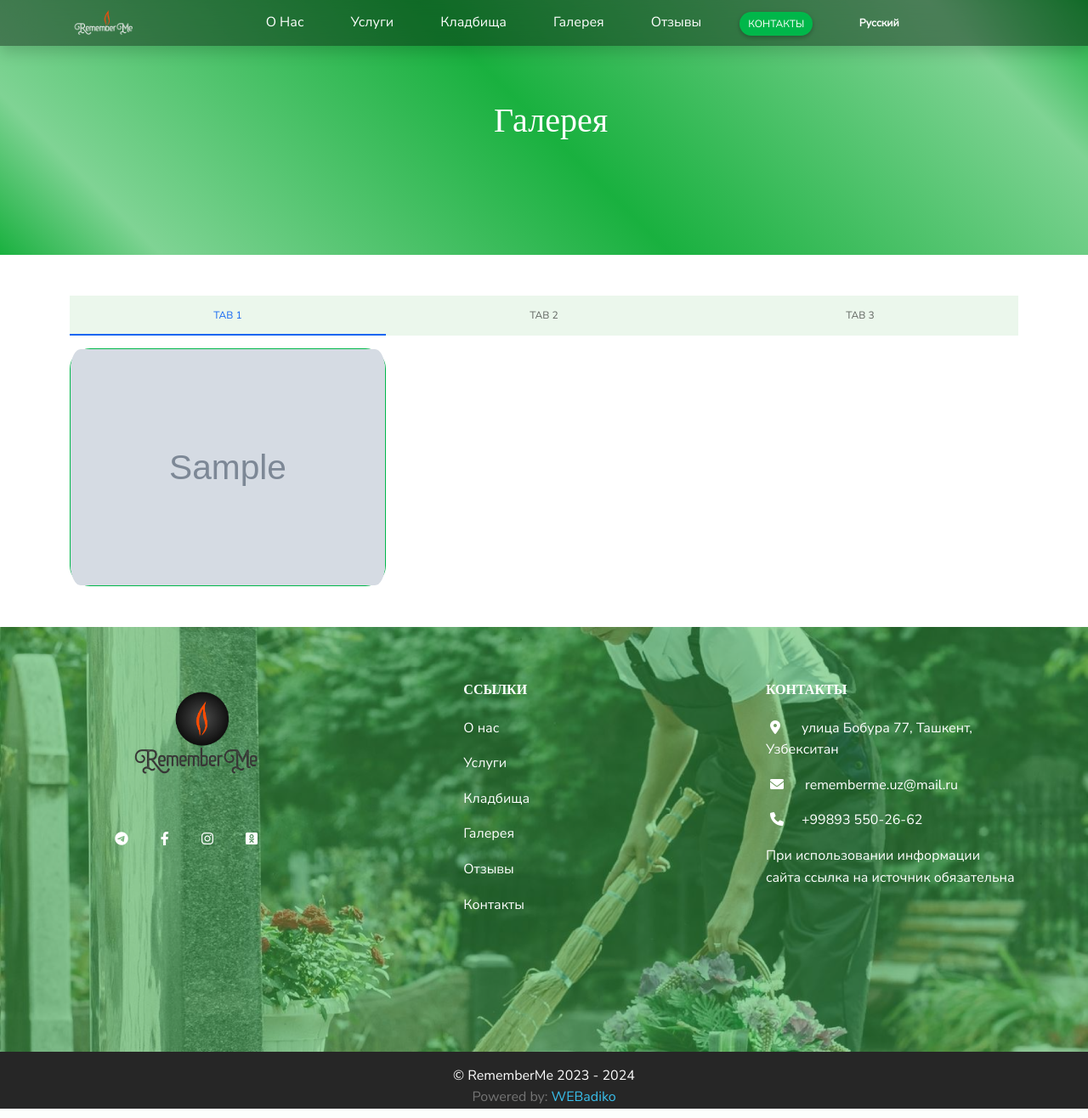
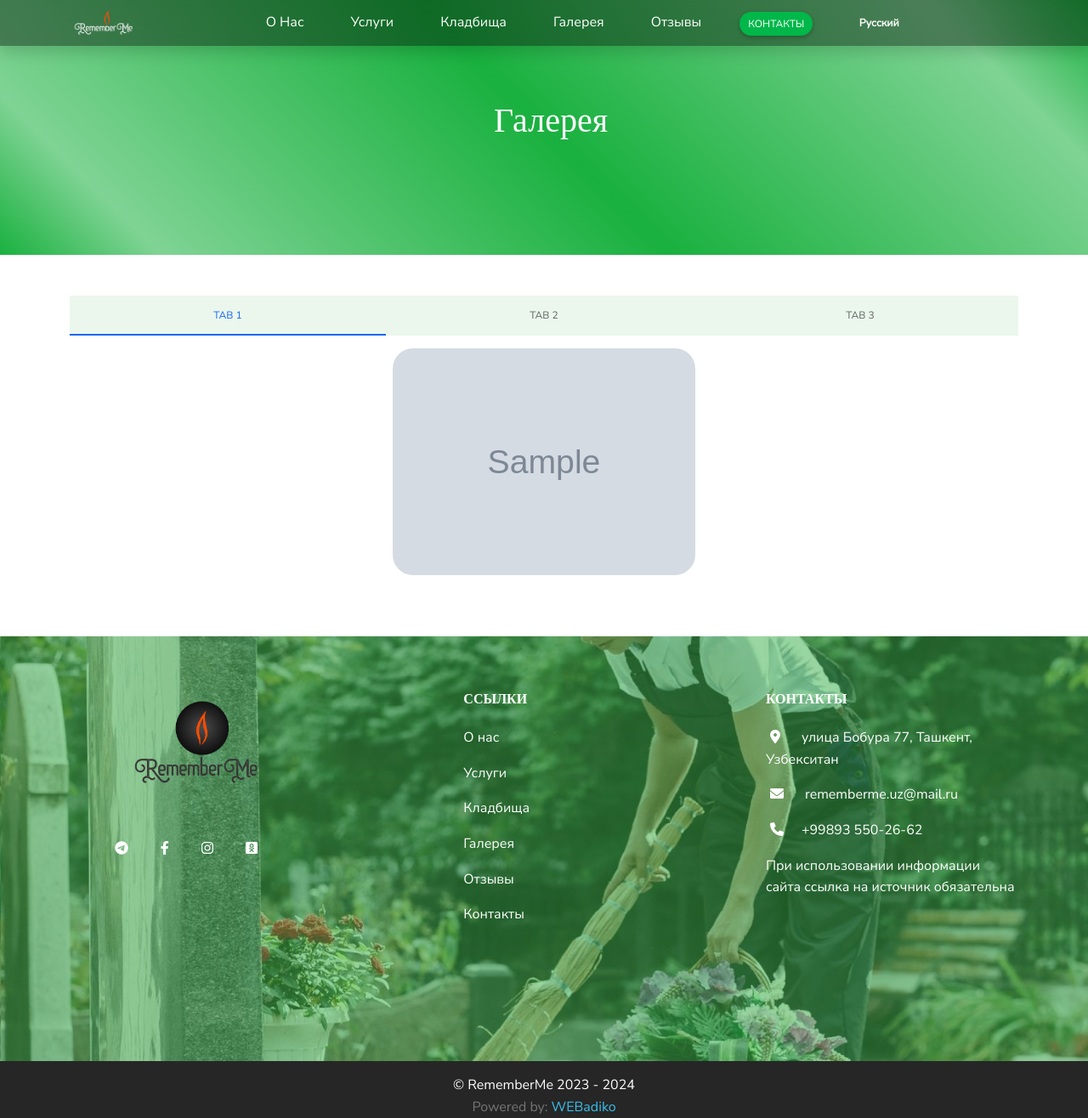
Before and after one commit to RizobekS/remember, a Django app: template rememberApp/templates/gallery.html in a window 1280 px wide. Shown: the whole page at 85% size. Run offline with Django 3.2, Linux system fonts and the light colour scheme; tables that the repository leaves empty hold one stand-in row (values such as "Sample post"); the template is opened without the code that fills it: values that come from a table or form of the project are taken from there, most other values are stand-ins (such as "Sample title", 1, 10 or a date in 2020); grey boxes marked "Sample" are stand-in pictures; some libraries are stand-ins or nearby versions; some web fonts are replaced.

Commit message:
fixed position images in gallery.htmly

```diff
--- a/rememberApp/templates/gallery.html
+++ b/rememberApp/templates/gallery.html
@@ -66,31 +66,40 @@
                         role="tabpanel"
                         aria-labelledby="ex1-tab-1"
                 >
+                    <div class="row d-flex justify-content-around">
                         {% for leak in type_1 %}
-                    <div class="d-flex border border-success justify-content-between rounded-9 col-12 col-sm-6 col-md-6 col-lg-4">
-                        <div class="row">
-                            <img src="{{ leak.image.url }}" class="w-100 rounded-9" alt="{{ leak.title_uz }}"/>
+                        <div class="mb-4 rounded-9 col-12 col-sm-6 col-md-6 col-lg-4">
+                            <div class="">
+                                <img src="{{ leak.image.url }}" class="img-fluid w-100 rounded-9"
+                                     alt="{{ leak.title_uz }}"/>
                             </div>
                         </div>
                         {% endfor %}
                     </div>
+                </div>
                 <div class="tab-pane fade" id="ex1-tabs-2" role="tabpanel" aria-labelledby="ex1-tab-2">
+                    <div class="row d-flex justify-content-around">
                         {% for revetment in type_2 %}
-                    <div class="d-flex border border-success justify-content-between rounded-9 col-12 col-sm-6 col-md-6 col-lg-4">
+                        <div class="mb-4 rounded-9 col-12 col-sm-6 col-md-6 col-lg-4">
                             <div class="row">
-                            <img src="{{ revetment.image.url }}" class="w-100 rounded-9" alt="{{ revetment.title_uz }}"/>
+                                <img src="{{ revetment.image.url }}" class="img-fluid w-100 rounded-9"
+                                     alt="{{ revetment.title_uz }}"/>
                             </div>
                         </div>
                         {% endfor %}
                     </div>
+                </div>
                 <div class="tab-pane fade" id="ex1-tabs-3" role="tabpanel" aria-labelledby="ex1-tab-3">
+                    <div class="row d-flex justify-content-around">
                         {% for monument in type_3 %}
-                    <div class="d-flex border border-success justify-content-between rounded-9 col-12 col-sm-6 col-md-6 col-lg-4">
+                        <div class="mb-4 rounded-9 col-12 col-sm-6 col-md-6 col-lg-4">
                             <div class="row">
-                            <img src="{{ monument.image.url }}" class="w-100 rounded-9" alt="{{ monument.title_uz }}"/>
+                                <img src="{{ monument.image.url }}" class="img-fluid w-100 rounded-9"
+                                     alt="{{ monument.title_uz }}"/>
                             </div>
                         </div>
                         {% endfor %}
+                    </div>
                 </div>
             </div>
             <!-- Tabs content -->
```
Lines whose indentation alone changed are shown as unchanged.
